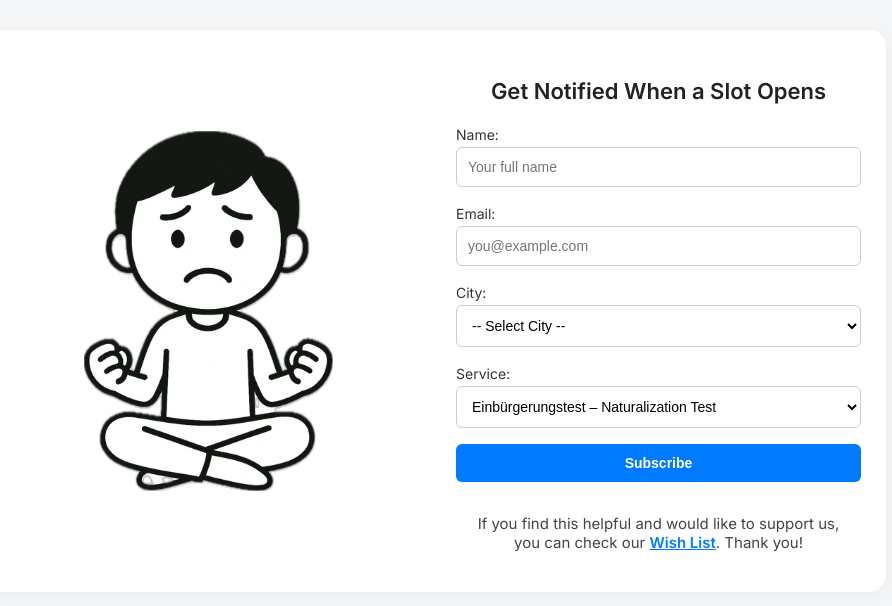
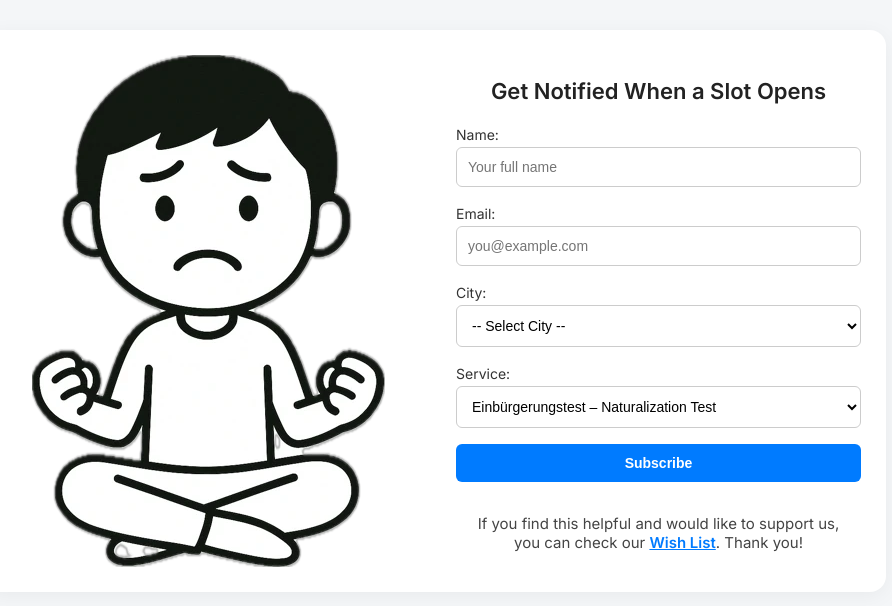
Before and after one commit to hossys/termin-checker, a Flask app: page / in a window 1280 px wide. Shown: the top 606 px of the page, without its empty margins (204-1096 px from the left). Run offline with Flask 3, Linux system fonts and the light colour scheme.

Commit message:
Update index.html

```diff
--- a/templates/index.html
+++ b/templates/index.html
@@ -41,8 +41,6 @@
     }
 
     .image-box img {
-      max-width: 100%;
-      max-height: 360px;
       object-fit: contain;
       position: absolute;
       top: 0;
@@ -154,10 +152,6 @@
         padding: 15px 20px 0;
       }
 
-      .image-box img {
-        max-height: 180px;
-      }
-
       .form-box {
         padding: 20px;
       }
@@ -232,6 +226,17 @@
   </div>
 
   <script>
+    document.addEventListener("DOMContentLoaded", () => {
+      const beforeImg = document.getElementById("img-before");
+      const afterImg = document.getElementById("img-after");
+
+      // Match after image size to before image
+      afterImg.onload = () => {
+        afterImg.style.width = beforeImg.clientWidth + "px";
+        afterImg.style.height = beforeImg.clientHeight + "px";
+      };
+    });
+
     document.getElementById('subscribe-form').addEventListener('submit', async function (e) {
       e.preventDefault();
 
@@ -247,14 +252,11 @@
 
       const result = await response.json();
 
-      // hide form
       form.style.display = 'none';
 
-      // change image
       document.getElementById('img-before').classList.remove('active');
       document.getElementById('img-after').classList.add('active');
 
-      // personalize message
       let title = `Thanks, ${name}!`;
       let message = "";
 
```
